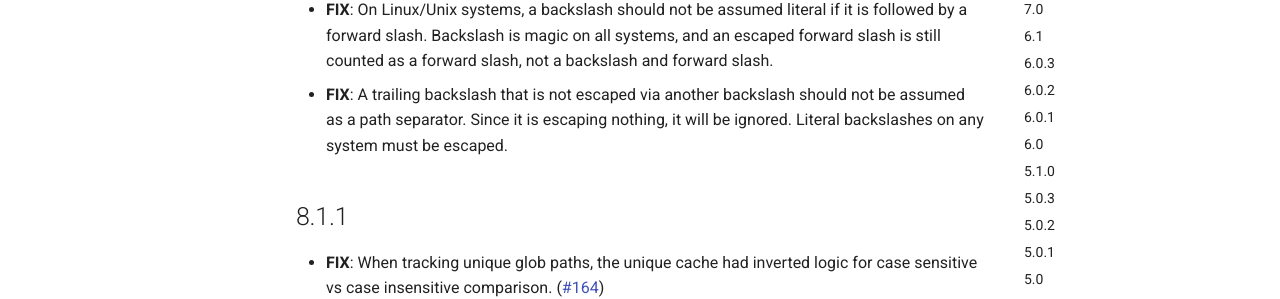
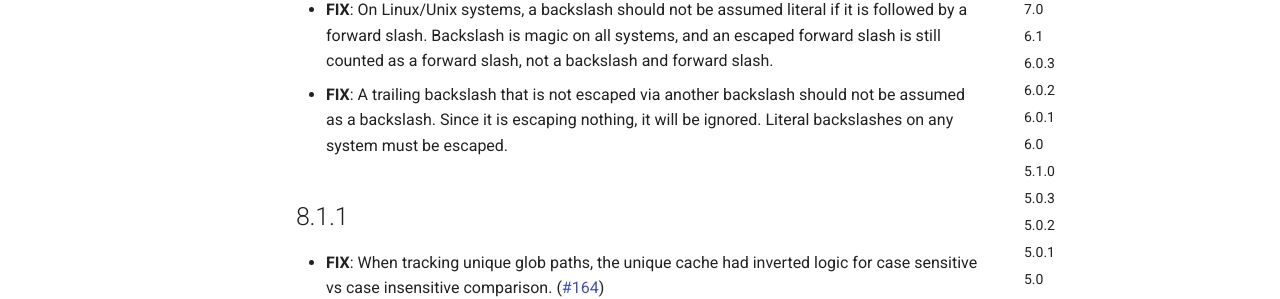
Before and after one commit to facelessuser/wcmatch, an MkDocs documentation site: the page built from docs/src/markdown/about/changelog.md, in a window 1280 px wide and 900 px high. Shown: the part 392-691 px from the top of the window. Built offline with MkDocs 1.6.1 and Material for MkDocs 9.7.7, drawn with Linux system fonts in a browser that asks for light colours; comment, search, counter and statistics services are not loaded.

```diff
--- a/docs/src/markdown/about/changelog.md
+++ b/docs/src/markdown/about/changelog.md
@@ -8,8 +8,8 @@
 - **FIX**: On Linux/Unix systems, a backslash should not be assumed literal if it is followed by a forward slash.
   Backslash is magic on all systems, and an escaped forward slash is still counted as a forward slash, not a backslash
   and forward slash.
-- **FIX**: A trailing backslash that is not escaped via another backslash should not be assumed as a path separator.
-  Since it is escaping nothing, it will be ignored. Literal backslashes on any system must be escaped.
+- **FIX**: A trailing backslash that is not escaped via another backslash should not be assumed as a backslash. Since it
+  is escaping nothing, it will be ignored. Literal backslashes on any system must be escaped.
 
 ## 8.1.1
 
```
Also changed, not shown: 2 other files.
